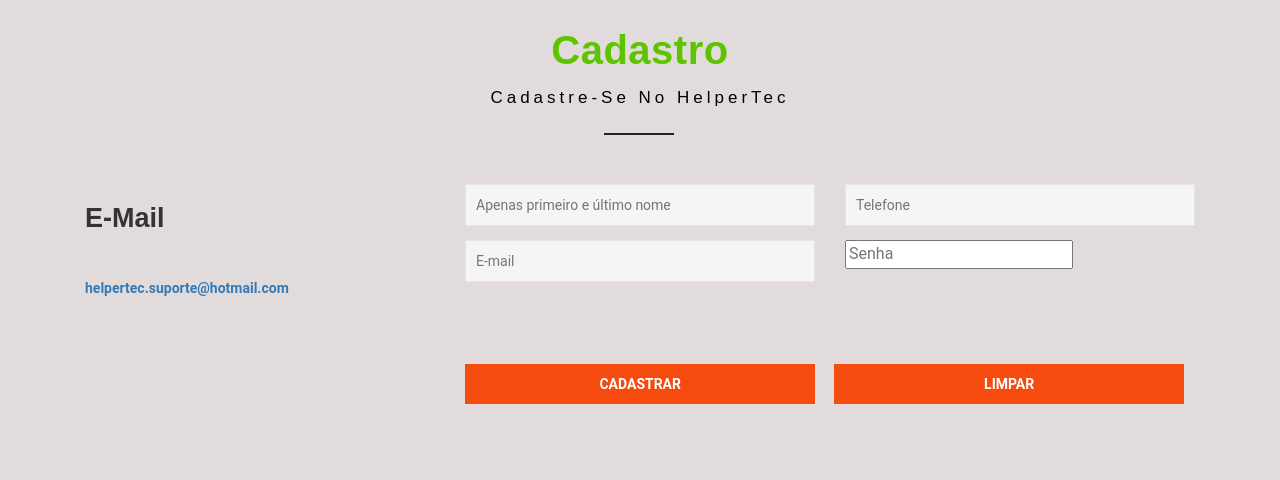
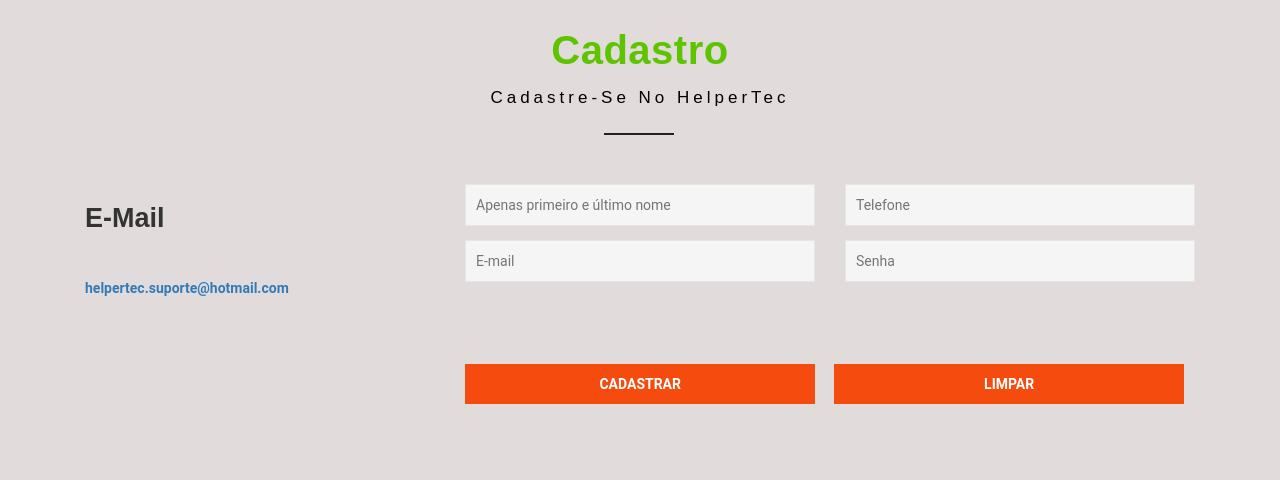
Before and after one commit to rafalordi/Projeto_integradorll, a PHP site: page /cadastro.html in a window 1280 px wide. Shown: the part 352-832 px from the top of the page. Run offline with PHP 8.4, Linux system fonts and the light colour scheme; some libraries are stand-ins or nearby versions.

Commit message:
Add files via upload

```diff
--- a/css/style.css
+++ b/css/style.css
@@ -1624,7 +1624,7 @@
     color: #97dae2;
 }
 /*-- contact --*/
-.w3layouts_mail_grid_right input[type="text"], .w3layouts_mail_grid_right input[type="email"], .w3layouts_mail_grid_right textarea {
+.w3layouts_mail_grid_right input[type="text"], .w3layouts_mail_grid_right input[type="password"], .w3layouts_mail_grid_right input[type="email"],.w3layouts_mail_grid_right textarea {
     outline: none;
     padding: 10px;
     font-size: 14px;
```
